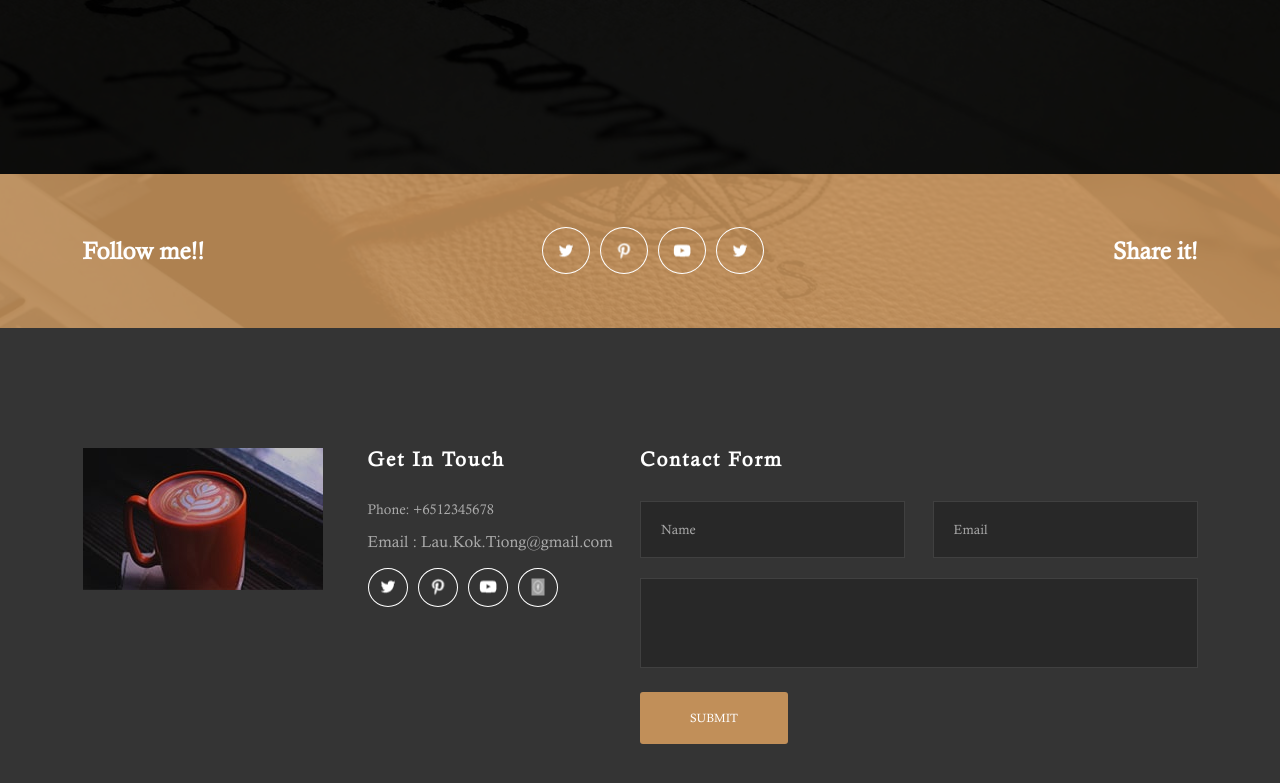
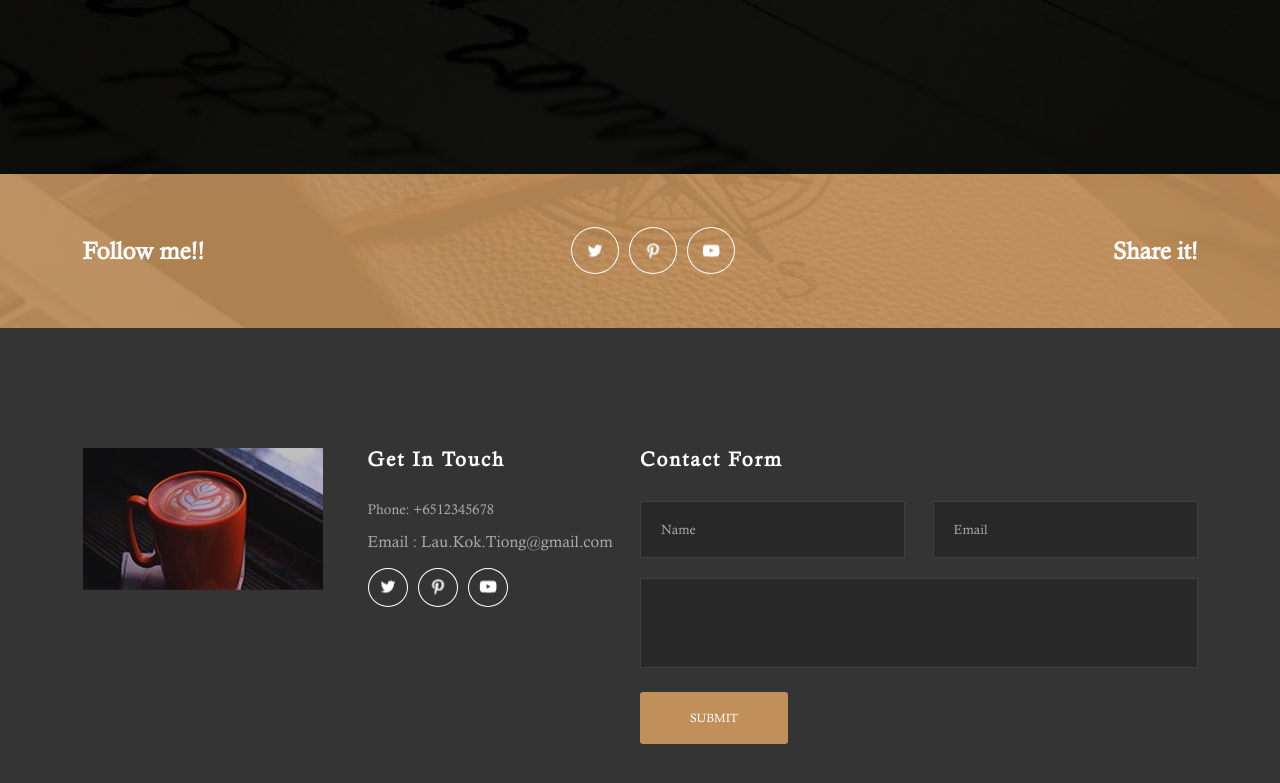
Before and after one commit to DarrekLau/DarrekLau.github.io, a plain HTML site: page index.html in a window 1280 px wide. Shown: the part 1873-2656 px from the top of the page. Drawn offline with Linux system fonts and the light colour scheme.

Commit message:
remove icon

```diff
--- a/index.html
+++ b/index.html
@@ -123,8 +123,9 @@
 					<a href="#" target="_blank"><img src="./images/social-twitter.png" alt="social icon"></a>
 					<a href="#" target="_blank"><img src="./images/social-pinterest.png" alt="social icon"></a>
 					<a href="#" target="_blank"><img src="./images/social-youtube.png" alt="social icon"></a>
-					<a href="#" target="_blank"><img src="./images/social-twitter.png" alt="social icon"></a>
-				</div>
+					<!--<a href="#" target="_blank"><img src="./images/social-facebook.jpg" alt="social icon"></a><-->
+							<!-- to change facebook icon -->
+						</div>
 				<h5>Share it!</h5>
 			</div>
 		</div>
@@ -147,7 +148,8 @@
 							<a href="#" target="_blank"><img src="./images/social-twitter.png" alt="social icon"></a>
 							<a href="#" target="_blank"><img src="./images/social-pinterest.png" alt="social icon"></a>
 							<a href="#" target="_blank"><img src="./images/social-youtube.png" alt="social icon"></a>
-							<a href="#" target="_blank"><img src="./images/social-facebook.jpg" alt="social icon"></a>
+							<!--<a href="#" target="_blank"><img src="./images/social-facebook.jpg" alt="social icon"></a><-->
+							<!-- to change facebook icon -->
 						</div>
 					</div>
 				</div>
```
